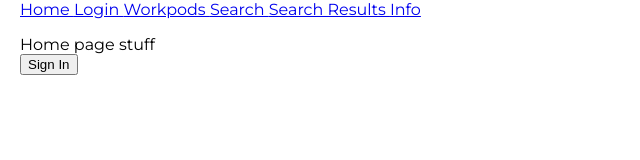
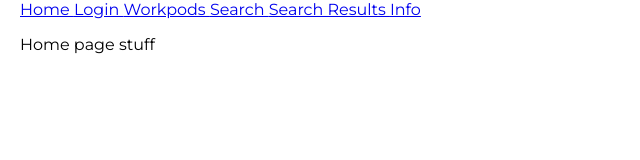
Before and after one commit to oskarisuonpaa/work-pod-end-user-interface, a React (Vite) app in the folder app/: page / in a window 1280 px wide. Shown: the top 160 px of the page, without its empty margins (0-640 px from the left). Built offline with nearby package versions, Linux system fonts and the light colour scheme.

Commit message:
Implemented authprovider to loginscreen
Implemented authprovider to login screen instead of home screen, removed some unnecessary logs

```diff
--- a/app/src/App.tsx
+++ b/app/src/App.tsx
@@ -2,7 +2,7 @@ import { Routes, Route, Link, useParams } from "react-router";
 import LoginScreen from "./components/LoginScreen";
 import LoginForm from "./components/LoginForm";
 import Dashboard from "./components/Dashboard";
-import { AuthProvider, useAuth} from "./components/AuthProvider"
+import { AuthProvider } from "./components/AuthProvider"
 import ProtectedRoute from "./components/ProtectedRoute"
 
 // Dummy data
@@ -52,15 +52,7 @@ const Navigation = () => {
 };
 
 // Page components
-const Home = () => {
-   const { onLogin }= useAuth();
-   // I put login button here because it wasn't working in the App function
-   // TODO remove login button and implement elsewhere, fix auth etc
-return (<p>Home page stuff<br />
-   <button type="button" onClick={onLogin}>
-      Sign In
-    </button></p>
-) };
+const Home = () =>  <p>Home page stuff</p> ;
 
 const Info = () => <p>Info page stuff</p>;
 
--- a/app/src/components/AuthProvider/authenticate.ts
+++ b/app/src/components/AuthProvider/authenticate.ts
@@ -4,8 +4,6 @@
 
 const fakeAuth = (): Promise<string> =>
   new Promise((resolve) => {
-    console.log("fakeauth")
     setTimeout(() => resolve("2342f2f1d131rf12"), 250);
-    console.log("fakeauthed")
   });
   export default fakeAuth;
--- a/app/src/components/AuthProvider/index.tsx
+++ b/app/src/components/AuthProvider/index.tsx
@@ -41,16 +41,12 @@ const AuthProvider = ({ children }: AuthProviderProps) => {
   const [token, setToken] = useState("");
 
   const handleLogin = async () => {
-    console.log("trying to log in")
     const token = await fakeAuth(); // TODO: replace fakeAuth
-    console.log("waiting for token")
-    console.log(token)
     setToken(token);
     navigate("/dashboard"); // send user to dashboard on login
   };
 
   const handleLogout = () => {
-    console.log("log out")
     setToken("");
   };
 
--- a/app/src/components/LoginForm/index.tsx
+++ b/app/src/components/LoginForm/index.tsx
@@ -1,12 +1,16 @@
 import { FaArrowRight } from "react-icons/fa6";
 import "./LoginForm.css";
+import { useAuth } from "../AuthProvider"
 
 const LoginForm = () => {
+  const { onLogin }= useAuth();
   const handleLogin = (event: React.FormEvent) => {
+
     event.preventDefault();
     const { email, password } = event.target as HTMLFormElement;
     console.log("Email:", email.value);
     console.log("Password:", password.value);
+    onLogin()
   };
 
   return (
--- a/app/src/components/ProtectedRoute/index.tsx
+++ b/app/src/components/ProtectedRoute/index.tsx
@@ -8,10 +8,8 @@ type ProtectedRouteProps = {
 
 const ProtectedRoute = ({ children }: ProtectedRouteProps) => {
   const { token } = useAuth();
-  console.log(token)
 
   if (!token) {
-    console.log("no token")
     return <Navigate to="/" replace />;
   }
 
```
